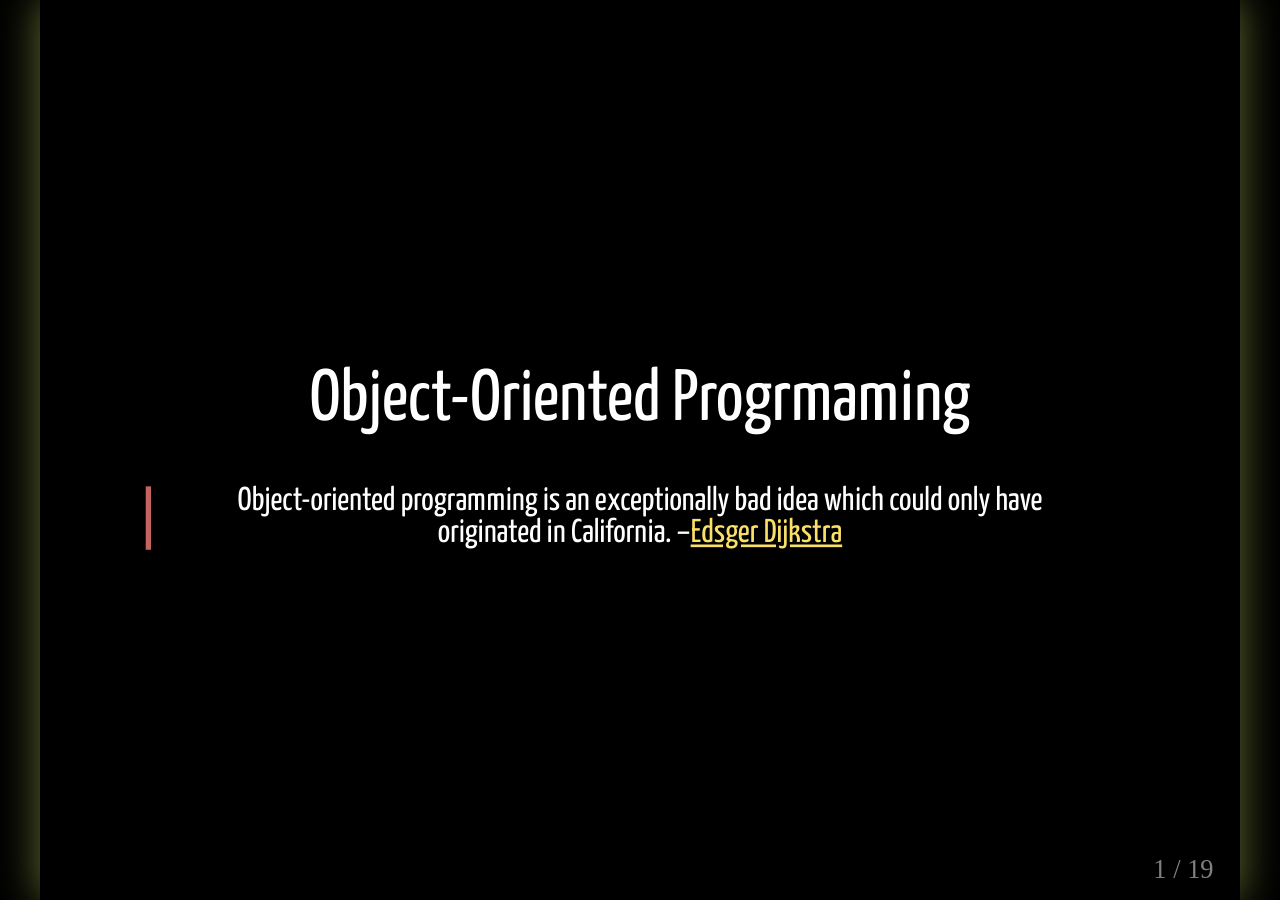
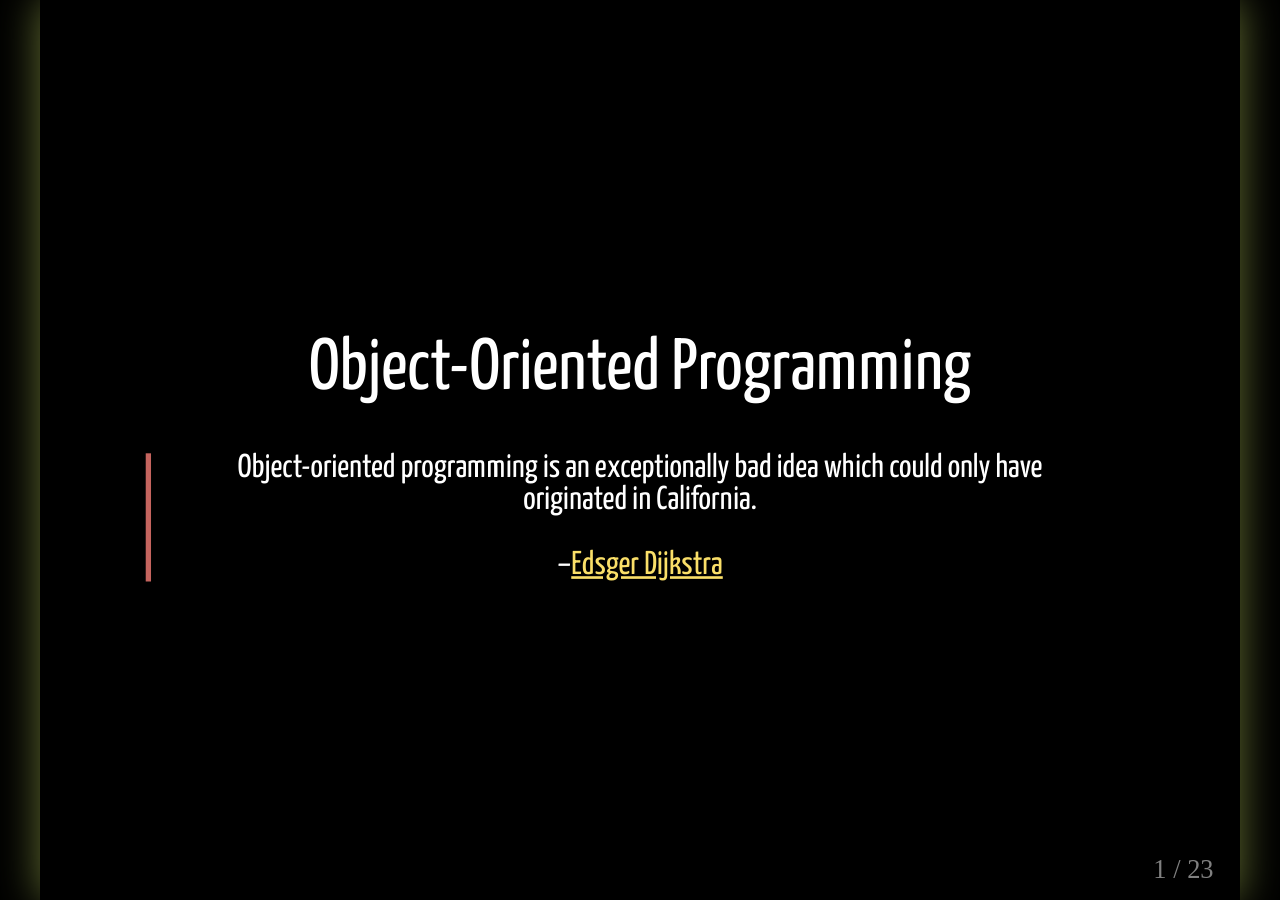
Before and after one commit to nyu-computer-science/intro-to-computer-science, a Jekyll site: the page built from docs/10.object-orientation.html, in a window 1280 px wide. Built offline with Jekyll 4.4.1, drawn with Linux system fonts in a browser that asks for light colours; some web fonts are replaced; part of the change alters nothing that is shown.

Commit message:
placeholder

````diff
--- a/docs/10.object-orientation.html
+++ b/docs/10.object-orientation.html
@@ -6,8 +6,9 @@ permalink: /object-orientation/
 
 class: center, middle
 
-# Object-Oriented Progrmaming
+# Object-Oriented Programming
 > Object-oriented programming is an exceptionally bad idea which could only have originated in California.
+>
 > –[Edsger Dijkstra](http://harmful.cat-v.org/software/OO_programming/)
 
 ---
@@ -15,6 +16,8 @@ class: center, middle
 # Agenda
 
 1. [Overview](#concept)
+1. [Example 1](#example-1)
+1. [Example 2](#example-2)
 1. [Conclusions](#conclusions)
 
 ---
@@ -28,8 +31,8 @@ name: overview
 template: overview
 name: overview-1
 
-# Concept
-Object-Oriented Programming (OOP) is the standard programming paradigm of today.  All major contemporary programming languages offer the ability to program with objects.
+## Concept
+Object-Oriented Programming (OOP) is the standard programming paradigm of today.  Nearly all major contemporary programming languages offer the ability to program with objects.
 
 ---
 
@@ -57,16 +60,37 @@ name: overview-1c
 template: overview
 name: overview-2
 
-## Example - file
-
-Imagine a **file** on a computer's hard drive.
+## It's imperative
+Object-oriented programming is a variety of **imperative programming**.
 
 ---
 
 template: overview-2
 name: overview-2a
 
-### Properties
+- The goal of imperative programming is to design code such that one is able to instruct the code to perform a particular action, have it complete that action, and not worry about the implementation details of how that goal was achieved.
+
+---
+
+template: overview-2a
+name: overview-2b
+
+- This is putting to practice the [black box metaphor](https://en.wikipedia.org/wiki/Black_box ) in engineering, where provided particular inputs a machine produces a predictable output and the user of it doesn't have to know the implementation details.
+
+---
+
+name: example-1
+
+# Example 1 - Files
+
+---
+
+template: example-1
+name: example-1a
+
+Imagine a **file** on a computer's hard drive.
+
+## Properties
 Every file on the hard drive might have some properties, e.g.
 - the data stored within the file
 - metadata: filename, size, date modified, etc.
@@ -75,10 +99,10 @@ These properties represent the *internal state* of any given file.
 
 ---
 
-template: overview-2
-name: overview-2b
+template: example-1
+name: example-1c
 
-### Actions
+## Actions
 If we say a file is in control of its own destiny (a big if), we could say a file has a few actions it could take, e.g.:
 - update the data it holds
 - change its filename
@@ -88,20 +112,20 @@ These actions represent a *public interface* through which other code can intera
 
 ---
 
-template: overview-2
-name: overview-2c
+template: example-1
+name: example-1d
 
-### UML class diagram
+## UML class diagram
 There is a standardized way of representing such *things*, called the Unified Modeling Language (UML).  Here is an example of a so-called 'class' diagram:
 
 ![UML file example](../images/oop-uml-file-example.png)
 
 ---
 
-template: overview-2
-name: overview-2d
+template: example-1
+name: example-1e
 
-### Class definition
+## Class definition
 This diagram can be translated into code as such:
 
 ```java
@@ -121,22 +145,30 @@ public class File {
 }
 ```
 
+---
+
+template: example-1
+name: example-1f
+
+## Intention
+This **class** definition is a template from which as many file **objects** can be made as we like.
+- Each specific File object has its own specific values for each of the properties the class defines.
+- Each specific file object will respond to calls to any of the methods that the File class defines.
 
 ---
 
-template: overview
-name: overview-3
+name: example-2
 
-## Example - dog
+# Example 2 - Dogs
+
+---
+
+template: example-2
+name: example-2a
 
 Imagine a **dog**.
 
----
-
-template: overview-3
-name: overview-3a
-
-### Properties
+## Properties
 Every dog might have some properties, e.g.
 - name
 - age
@@ -147,10 +179,10 @@ Different dogs will probably have different values for each of these properties.
 
 ---
 
-template: overview-3
-name: overview-3b
+template: example-2
+name: example-2c
 
-### Actions
+## Actions
 If we say a dog is in control of its own destiny (a big if), we could say a dog has a few actions it could take, e.g.:
 - bark
 - fetch
@@ -162,20 +194,20 @@ Two dogs with different property values might implement these same actions sligh
 
 ---
 
-template: overview-3
-name: overview-3c
+template: example-2
+name: example-2d
 
-### UML class diagram
+## UML class diagram
 A UML class diagram for this dog thing:
 
 ![UML dog example](../images/oop-uml-dog-example.png)
 
 ---
 
-template: overview-3
-name: overview-3d
+template: example-2
+name: example-2e
 
-### Class definition
+## Class definition
 This diagram can be translated into code as such:
 
 ```java
````
Also changed, not shown: 1 other file.
